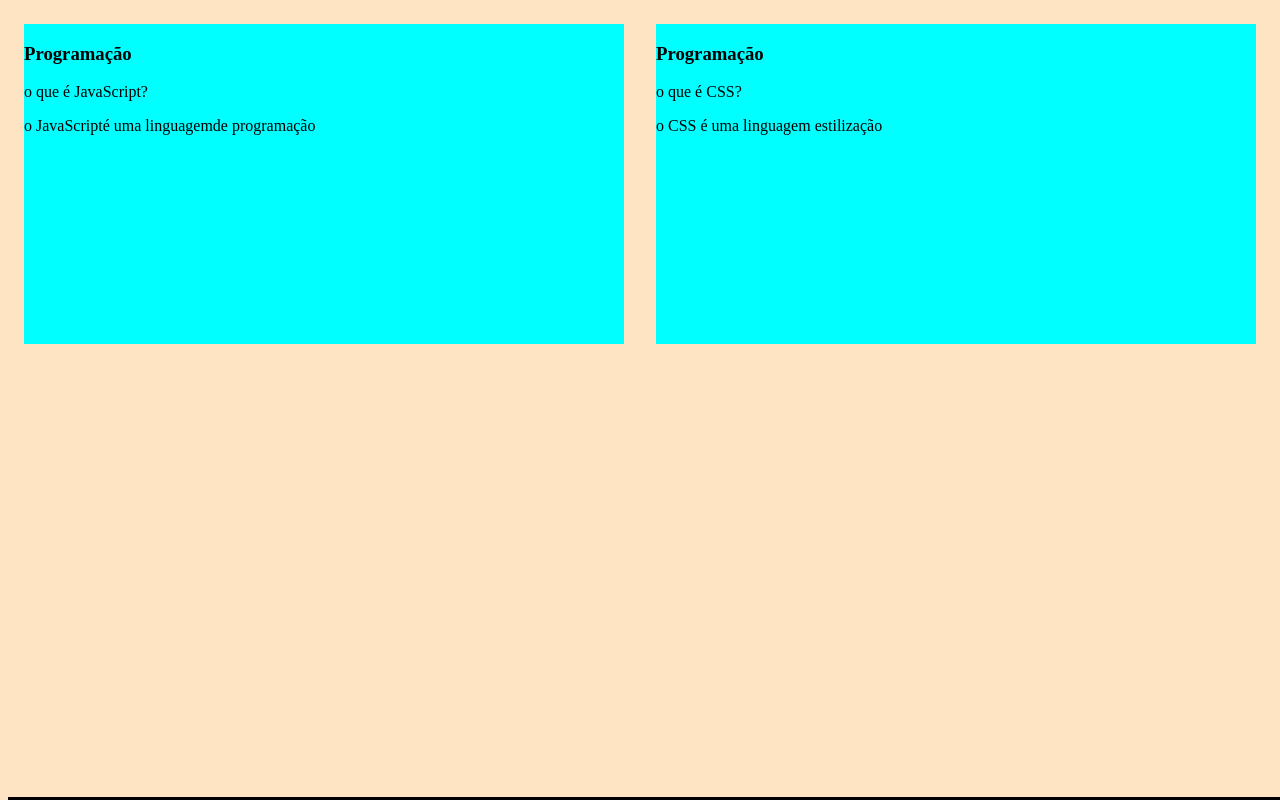
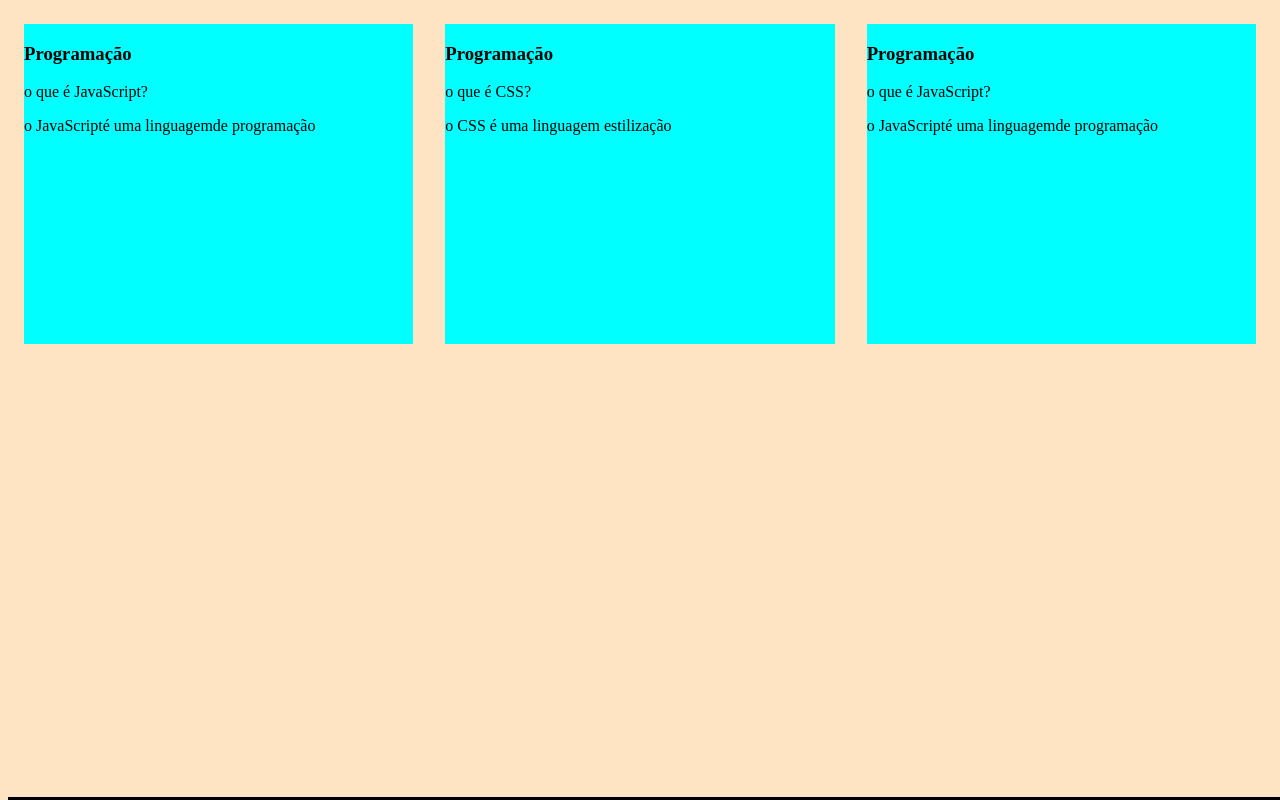
Before and after one commit to carla05102007/flashcards, a plain HTML site: page index.html in a window 1280 px wide. Drawn offline with Linux system fonts and the light colour scheme.

Commit message:
3 cartao

```diff
--- a/index.html
+++ b/index.html
@@ -26,6 +26,14 @@
     </div>
     </article>
 
+    <article class="cartao">
+        <div class="cartao__conteudo">
+        <h3>Programação</h3>
+        <div class="cartao__conteudo__pergunta"> <p>o que é JavaScript?</p></div>
+        <div class="cartao__conteudo__resposta"><p>o JavaScripté uma linguagemde programação</p></div>
+        </div>
+        </article>
+
 </section>
 </main>
 <footer>
```
